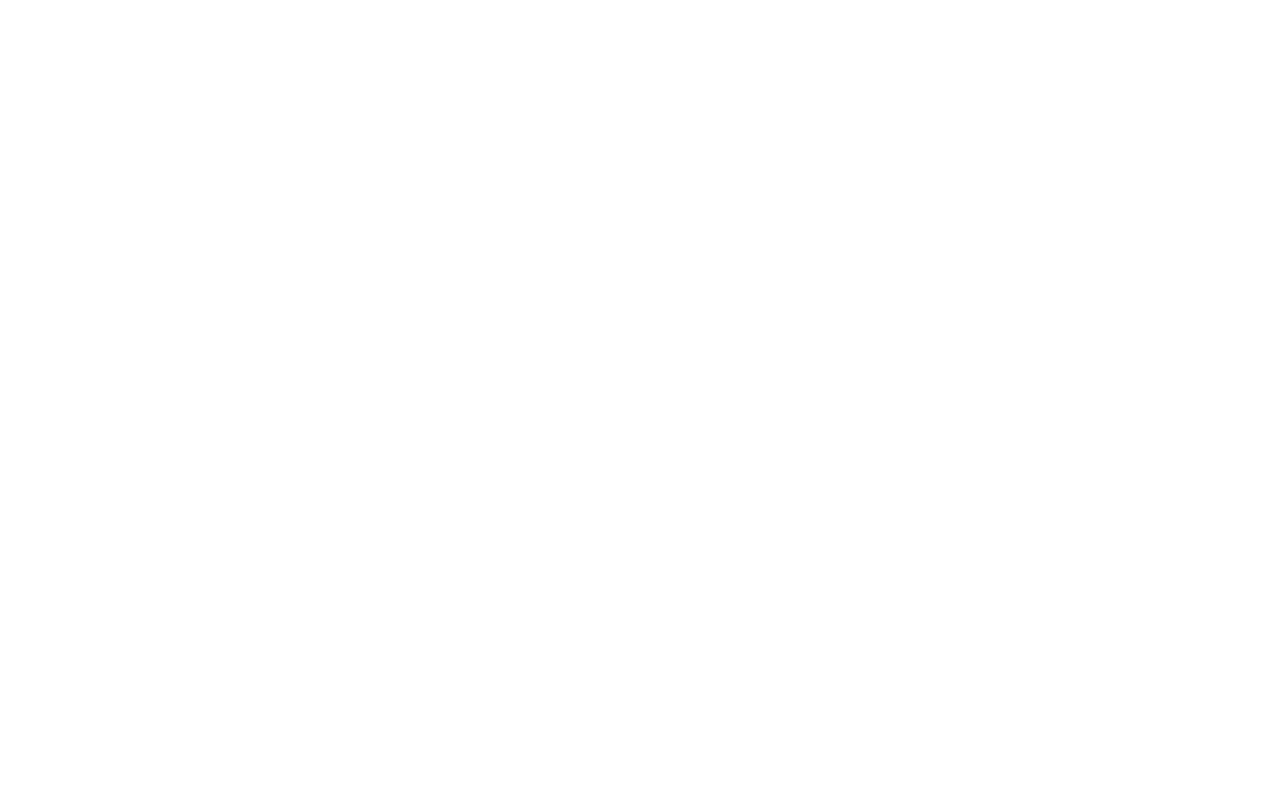
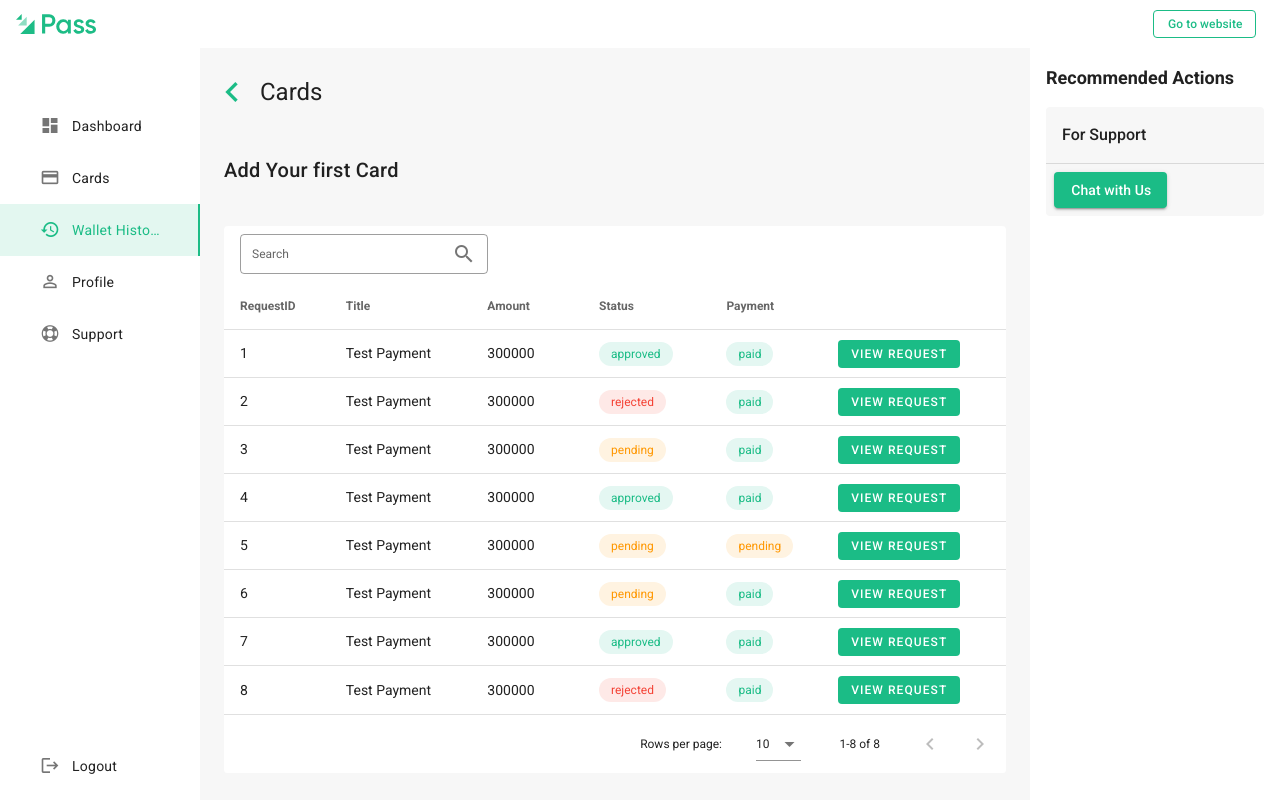
Before and after one commit to faithfulojebiyi/ourpass-dashboard, a Vue app: page /transactions in a window 1280 px wide. Built offline with nearby package versions, Linux system fonts and the light colour scheme.

Commit message:
Feature: Transactions page

```diff
--- a/src/router/index.js
+++ b/src/router/index.js
@@ -5,6 +5,7 @@ import DashboardLayout from '../components/DashboardLayout.vue'
 import Login from '../views/Login.vue'
 import Dashboard from '../views/Dashboard.vue'
 import Cards from '../views/Cards.vue'
+import Transactions from '../views/Transactions.vue'
 
 Vue.use(VueRouter)
 
@@ -22,6 +23,11 @@ const routes = [
         path: '/cards',
         name: 'Cards',
         component: Cards
+      },
+      {
+        path: '/transactions',
+        name: 'Transctions',
+        component: Transactions
       },
       {
         path: '/home',
--- /dev/null
+++ b/src/views/Transactions.vue
@@ -0,0 +1,194 @@
+<template>
+  <div class="px-3 px-sm-6 py-6">
+    <div class="flex d-inline-flex">
+      <GoBack/>
+      <p class="text-h5 mt-1 mb-0">Cards</p>
+    </div>
+    <p class="text-h6 mt-10">Add Your first Card</p>
+    <!-- <v-card class="mt-4 px-4 pt-16 pb-10 form-card elevation-0" height="100%"> -->
+    <v-card class="mt-10" flat>
+      <div class="px-4 py-2 search-box">
+        <v-text-field
+        append-icon="mdi-magnify"
+        label="Search"
+        outlined
+        dense
+        hide-details
+      ></v-text-field>
+      </div>
+      <v-data-table
+        :headers="headers"
+        :items="requests"
+      >
+        <template v-slot:[`item.requestStatus`]="{ item }">
+          <v-chip
+            :color="getColor(item.requestStatus).color"
+            small
+            :class="getColor(item.requestStatus).text"
+          >
+            {{ item.requestStatus}}
+          </v-chip>
+          <!-- <div class="">
+            {{ item.requestStatus}}
+          </div> -->
+        </template>
+        <template v-slot:[`item.paymentStatus`]="{ item }">
+          <v-chip
+            :color="getPaymentColor(item.paymentStatus).color"
+            small
+            :class="getPaymentColor(item.paymentStatus).text"
+          >
+            {{ item.paymentStatus }}
+          </v-chip>
+        </template>
+        <template v-slot:[`item.actions`]>
+          <v-btn
+            color="primary"
+            class="ml-n2"
+            depressed
+            small
+          >
+            View request
+          </v-btn>
+        </template>
+      </v-data-table>
+    </v-card>
+  </div>
+</template>
+
+<script>
+import GoBack from '@/components/GoBack.vue'
+
+export default {
+  name: 'NewRequest',
+  components: {
+    GoBack
+  },
+  data () {
+    return {
+      headers: [
+        {
+          text: 'RequestID',
+          align: 'start',
+          sortable: false,
+          value: 'id'
+        },
+        { text: 'Title', value: 'description' },
+        { text: 'Amount', value: 'amount' },
+        { text: 'Status', value: 'requestStatus' },
+        { text: 'Payment', value: 'paymentStatus' },
+        { text: '', value: 'actions' }
+      ],
+      requests: [
+        {
+          id: 1,
+          description: 'Test Payment',
+          amount: 300000,
+          requestStatus: 'approved',
+          paymentStatus: 'paid'
+        },
+        {
+          id: 2,
+          description: 'Test Payment',
+          amount: 300000,
+          requestStatus: 'rejected',
+          paymentStatus: 'paid'
+        },
+        {
+          id: 3,
+          description: 'Test Payment',
+          amount: 300000,
+          requestStatus: 'pending',
+          paymentStatus: 'paid'
+        },
+        {
+          id: 4,
+          description: 'Test Payment',
+          amount: 300000,
+          requestStatus: 'approved',
+          paymentStatus: 'paid'
+        },
+        {
+          id: 5,
+          description: 'Test Payment',
+          amount: 300000,
+          requestStatus: 'pending',
+          paymentStatus: 'pending'
+        },
+        {
+          id: 6,
+          description: 'Test Payment',
+          amount: 300000,
+          requestStatus: 'pending',
+          paymentStatus: 'paid'
+        },
+        {
+          id: 7,
+          description: 'Test Payment',
+          amount: 300000,
+          requestStatus: 'approved',
+          paymentStatus: 'paid'
+        },
+        {
+          id: 8,
+          description: 'Test Payment',
+          amount: 300000,
+          requestStatus: 'rejected',
+          paymentStatus: 'paid'
+        }
+      ]
+    }
+  },
+  methods: {
+    getColor (requestStatus) {
+      if (requestStatus === 'pending') {
+        return {
+          color: 'cardlight',
+          text: 'card--text'
+        }
+      } else if (requestStatus === 'rejected') {
+        return {
+          color: 'redlight',
+          text: 'red--text'
+        }
+      } else {
+        return {
+          color: 'loginbg',
+          text: 'primary--text'
+        }
+      }
+    },
+    getPaymentColor (paymentStatus) {
+      if (paymentStatus === 'pending') {
+        return {
+          color: 'cardlight',
+          text: 'card--text'
+        }
+      } else {
+        return {
+          color: 'loginbg',
+          text: 'primary--text'
+        }
+      }
+    }
+  }
+}
+</script>
+
+<style>
+.form-card {
+  border-radius: 8px !important;
+}
+.no-text-transform {
+  text-transform: none !important;
+  letter-spacing: 0.1px !important;
+}
+
+.card-class {
+  max-width: 529px;
+}
+.search-box {
+  max-width: 280px;
+}
+
+</style>
```
